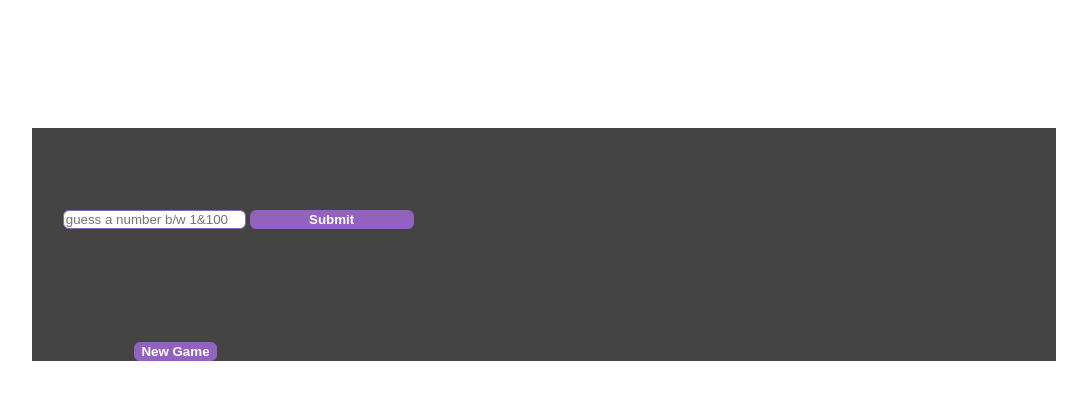
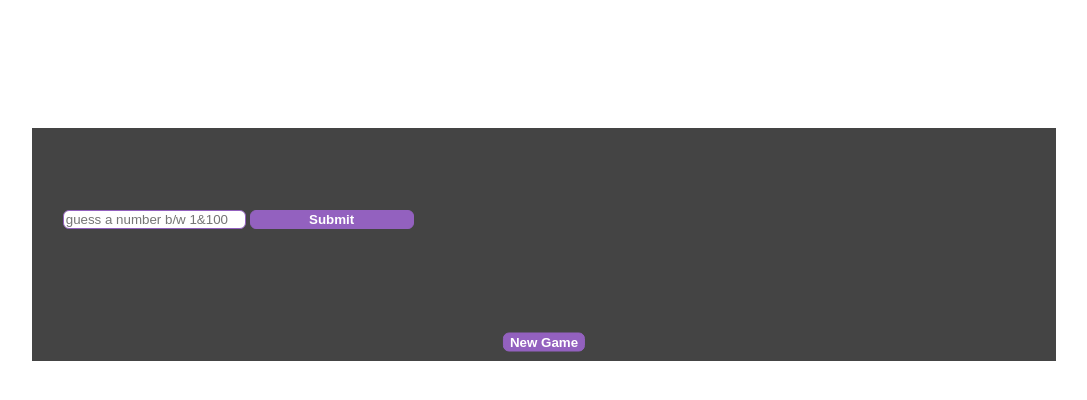
Before and after one commit to hafsahussein/GuesTheNumber, a plain HTML site: page index.html in a window 1280 px wide. Shown: the whole page, without its empty margins (96-1183 px from the left). Drawn offline with nearby package versions, Linux system fonts and the light colour scheme.

Commit message:
Update style.css

```diff
--- a/style.css
+++ b/style.css
@@ -38,9 +38,9 @@ p{
 button {
 	    background: #9361bf;
 	    position: relative;
-	    	    left: -10%;
-
-	    left: 10%;
+            top:50%;
+	    left: 50%;
+            transform: translate(-50%,-50%);
 	    font-weight: bold;
 	text-transform: capitalize;
 	cursor: pointer;
```
